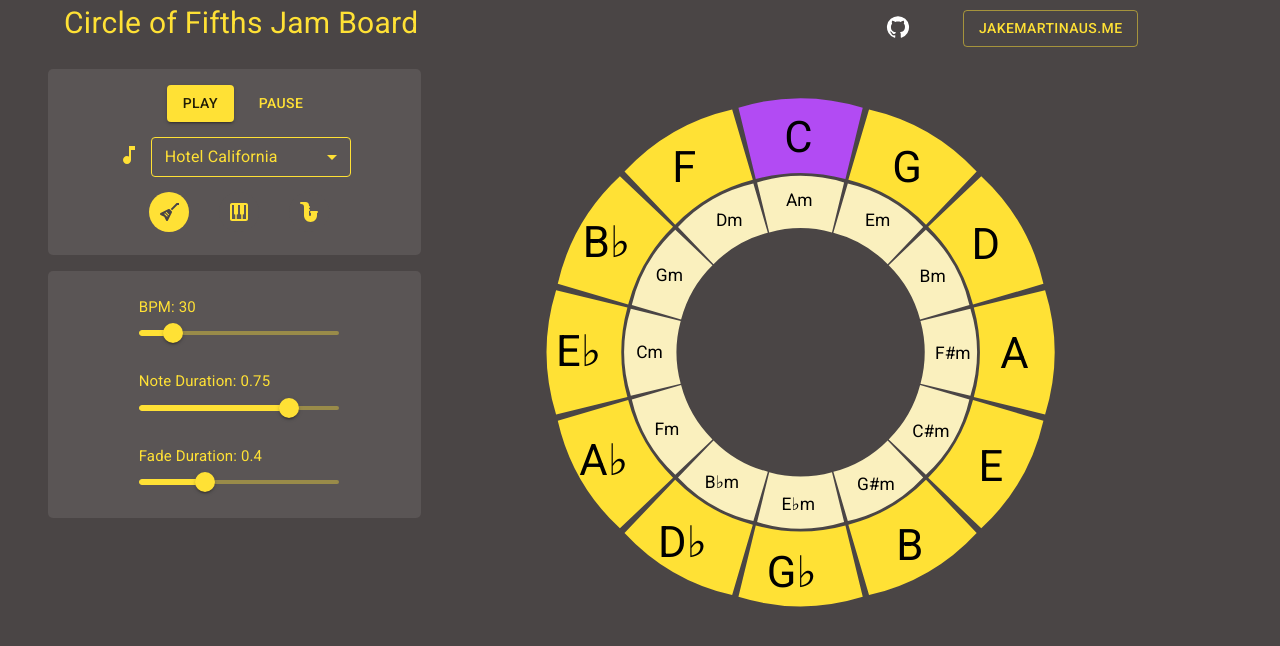
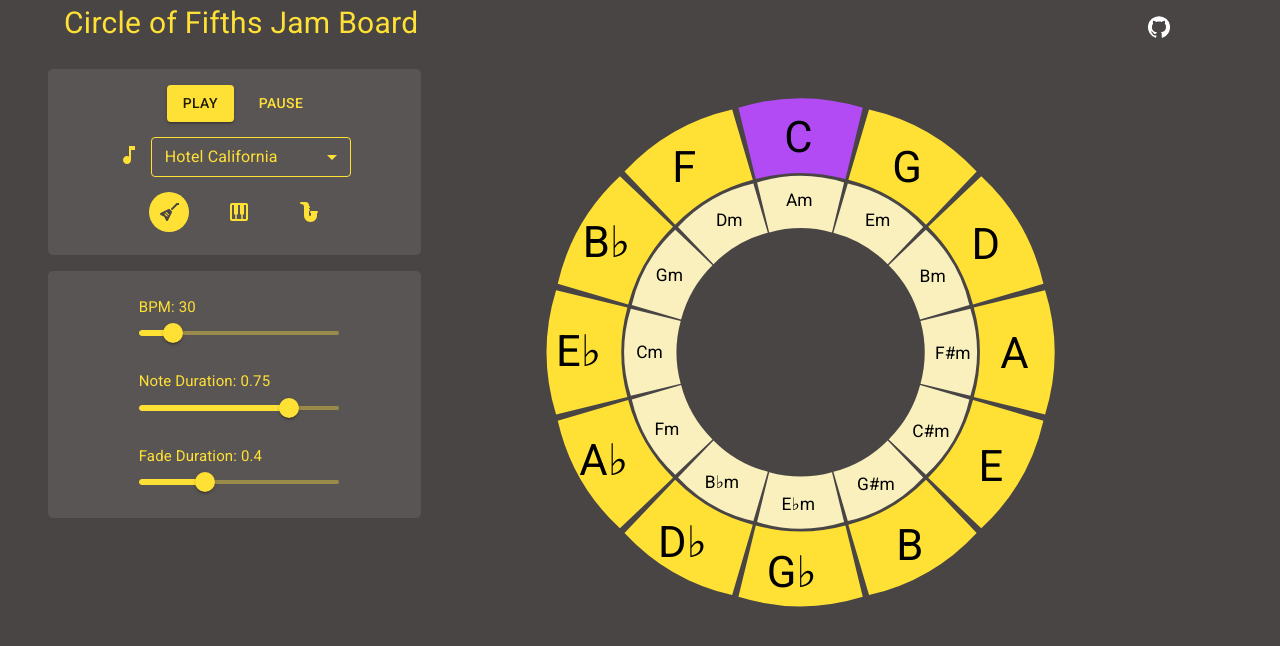
Before and after one commit to jakeMartin1234/circle-of-fifths-jam-board, a React (Create React App) app: page / in a window 1280 px wide. Shown: the top 646 px of the page. Built offline with nearby package versions, Linux system fonts and the light colour scheme; a web font is replaced by a local one.

Commit message:
delete personal site link

```diff
--- a/src/App.js
+++ b/src/App.js
@@ -6,7 +6,7 @@ import '@fontsource/roboto/300.css';
 import '@fontsource/roboto/400.css';
 import '@fontsource/roboto/500.css';
 import '@fontsource/roboto/700.css';
-import {Container, Grid, Typography, Link, Button} from "@mui/material";
+import {Container, Grid, Typography, Link} from "@mui/material";
 import GitHubIcon from '@mui/icons-material/GitHub';
 import {getStoredChordName} from "./utils/Funcs";
 import {notes} from "./utils/Notes";
@@ -77,7 +77,7 @@ const App = () => {
     <Container>
         <Grid container spacing={5}>
             <Grid item xs={12}>
-                <Grid container spacing={1}>
+                <Grid container spacing={1} justifyContent="space-between">
                     <Grid item xs={12} sm={7.5} md={8.5}>
                         <Typography color="primary" fontSize="30px">
                             Circle of Fifths Jam Board
@@ -95,22 +95,6 @@ const App = () => {
                               rel="noopener noreferrer"
                         >
                             <GitHubIcon sx={{ color: 'white' }} />
-                        </Link>
-                    </Grid>
-                    <Grid item xs={2} sm={3.2} md={2}
-                          sx={{
-                              zIndex: 1000,
-                              transform: 'translateY(10px)',
-                          }}
-                    >
-                        <Link
-                            href='https://jakemartinaus.me'
-                            target="_blank"
-                            rel="noopener noreferrer"
-                        >
-                            <Button variant='outlined'>
-                                jakemartinaus.me
-                            </Button>
                         </Link>
                     </Grid>
                 </Grid>
--- a/src/css/doughnut.css
+++ b/src/css/doughnut.css
@@ -1,4 +1,3 @@
-
 .doughnut-container {
     flex: 1
 }
--- a/src/utils/Songs.js
+++ b/src/utils/Songs.js
@@ -1,5 +1,3 @@
-
-
 const clockwise = ['C', 'G', 'D', 'A', 'E', 'B', 'Gb', 'Db', 'Ab', 'Eb', 'Bb', 'F'];
 const innerClockwise = ['Am', 'Em', 'Bm', 'FShm', 'CShm', 'GShm', 'Ebm', 'Bbm', 'Fm', 'Cm', 'Gm', 'Dm'];
 const heyJoe = ['C', 'G', 'D', 'A', 'E'];
```
